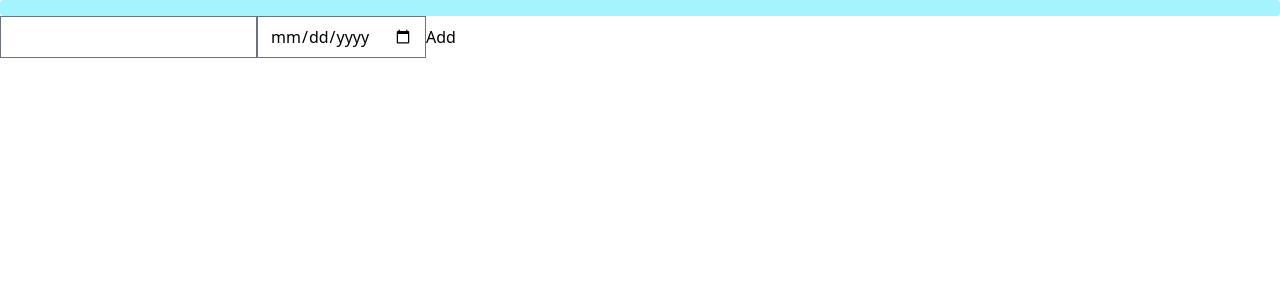
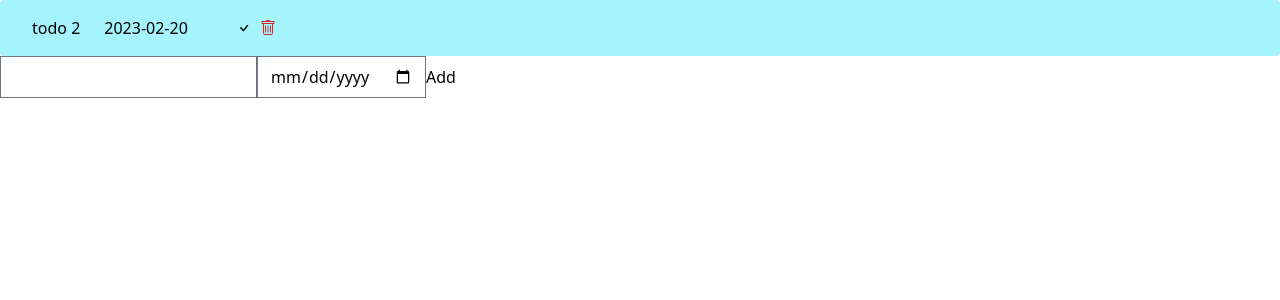
Before and after one commit to Arman-Abbasian/todo_list_with_react_redux_and_typescript, a React (Create React App) app: page / in a window 1280 px wide. Shown: the top 300 px of the page. Built offline with nearby package versions, Linux system fonts and the light colour scheme; data requests are answered from the project's data file.

Commit message:
some changes

```diff
--- a/src/components/Todos.tsx
+++ b/src/components/Todos.tsx
@@ -2,8 +2,9 @@ import React, { useEffect } from "react";
 import { BsCircle,BsCheck,BsTrash } from "react-icons/bs";
 import { useDispatch, useSelector } from "react-redux";
 import { RootStore } from "../redux/store";
-import { DeleteTodos, EditTodos, GetTodos } from "../redux/todo/todoActions";
+import { DeleteTodos, EditTodoCompleted, EditTodos, GetTodos } from "../redux/todo/todoActions";
 import Todo, { ShowITodo } from "./Todo";
+import { getTodoType } from "../redux/todo/todoTypes";
 
 
 const Todos = () => {
@@ -14,6 +15,15 @@ const Todos = () => {
     dispatch(GetTodos())
   },[])
   console.log(typeof todoState)
+  const changeCompletedCondition=(id:number|string)=>(event: any)=>{
+    if(todoState.todos instanceof Array){
+      console.log(todoState.todos)
+      const itemm:getTodoType|any=todoState.todos.find((item:getTodoType)=>item.id===id)
+      itemm.completed=!itemm.completed
+      console.log(itemm)
+
+    }
+  }
     return (
         <div className="flex justify-between items-center bg-cyan-200 py-2 px-4 rounded">
                {todoState.todos &&  todoState.todos instanceof Array &&
@@ -22,8 +32,13 @@ const Todos = () => {
                     <p>{item.title}</p>
                     <p>{item.dueDate}</p>
                     <p>{item.completed}</p>
-                    <BsTrash onClick={()=>dispatch(DeleteTodos(item.id))} />
-                    <BsCircle />
+                    <div className="flex items-center gap-2">
+                      {item.completed ?
+                      <BsCircle onClick={changeCompletedCondition(item.id)}  /> :
+                      <BsCheck onClick={changeCompletedCondition(item.id)} />
+                      }
+                    <BsTrash className="cursor-pointer text-red-600" onClick={()=>dispatch(DeleteTodos(item.id))} />
+                  </div>
                   </div>
                 })
                }
--- a/src/redux/todo/todoActions.ts
+++ b/src/redux/todo/todoActions.ts
@@ -1,6 +1,6 @@
 import {Dispatch} from "redux";
 import axios from "axios";
-import { AddTodoDispatchTypes, addTodoType,editTodoType, ADD_TODO_FAIL, ADD_TODO_LOADING, ADD_TODO_SUCCESS, DeleteTodoDispatchTypes, DELETE_TODO_FAIL, DELETE_TODO_LOADING, DELETE_TODO_SUCCESS, EditTodoDispatchTypes, EDIT_TODO_FAIL, EDIT_TODO_LOADING, EDIT_TODO_SUCCESS, GetTodoDispatchTypes, GET_TODOS_FAIL, GET_TODOS_LOADING, GET_TODOS_SUCCESS} from "./todoTypes";
+import { AddTodoDispatchTypes, addTodoType,editTodoType, ADD_TODO_FAIL, ADD_TODO_LOADING, ADD_TODO_SUCCESS, DeleteTodoDispatchTypes, DELETE_TODO_FAIL, DELETE_TODO_LOADING, DELETE_TODO_SUCCESS, EditTodoDispatchTypes, EDIT_TODO_FAIL, EDIT_TODO_LOADING, EDIT_TODO_SUCCESS, GetTodoDispatchTypes, GET_TODOS_FAIL, GET_TODOS_LOADING, GET_TODOS_SUCCESS, editTodoCompletedType} from "./todoTypes";
 import type {} from 'redux-thunk/extend-redux';
 
 export const GetTodos = () => async (dispatch: Dispatch<GetTodoDispatchTypes>) => {
@@ -95,3 +95,27 @@ export const AddTodos = (todo:addTodoType) => async (dispatch: Dispatch<AddTodoD
     }
 }
   };
+
+  export const EditTodoCompleted = (id:string|number,todo:editTodoType) => async (dispatch: Dispatch<EditTodoDispatchTypes>) => {
+    try {
+      dispatch({
+        type: EDIT_TODO_LOADING
+      })
+      await axios.put(`http://localhost:4000/todos/${id}`,{todo})
+      const res= await axios.get(`http://localhost:4000/todos`)
+      console.log(res.data)
+      dispatch({
+        type: EDIT_TODO_SUCCESS,
+        payload: res.data
+      })
+
+    } catch(err) {
+        let message = 'Unknown Error'
+        if (err instanceof Error){ message = err.message
+        dispatch({
+          type: EDIT_TODO_FAIL,
+          payload:err.message
+        })
+    }
+}
+  };
--- a/src/server/db.json
+++ b/src/server/db.json
@@ -1,3 +1,11 @@
 {
-  "todos": []
+  "todos": [
+    {
+      "title": "todo 2",
+      "dueDate": "2023-02-20",
+      "completed": false,
+      "date": "Tue Feb 21 2023",
+      "id": 1
+    }
+  ]
 }
```
Also changed, not shown: src/redux/todo/todoTypes.ts (+8 -2 lines).
